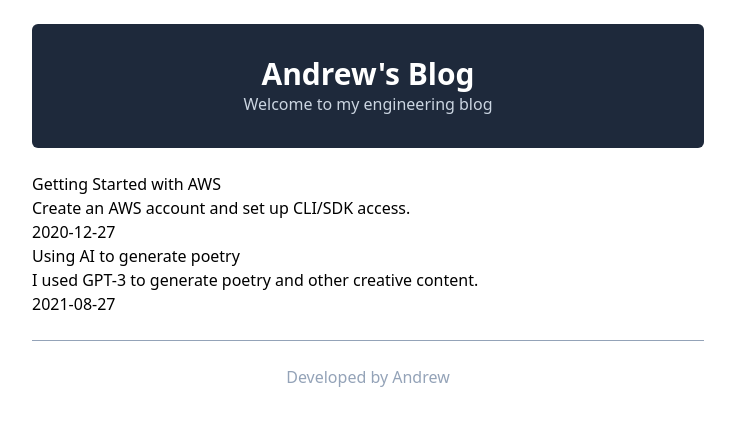
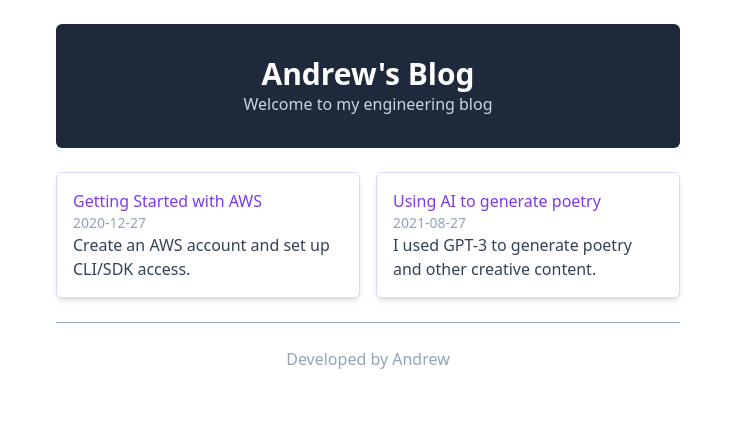
Before and after one commit to itsmandrew/Engineering-Blog, a Next.js app in the folder my-blog/: page / in a window 1280 px wide. Shown: the top 426 px of the page, without its empty margins (272-1007 px from the left). Built offline with nearby package versions, Linux system fonts and the light colour scheme.

Commit message:
Grid-like layout for homepage

```diff
--- a/my-blog/app/layout.tsx
+++ b/my-blog/app/layout.tsx
@@ -33,7 +33,7 @@
   return (
     <html lang="en">
       <body>
-        <div className="mx-auto borde max-w-2xl">
+        <div className="mx-auto borde max-w-2xl px-6">
           {header}
           {children}
           {footer}
--- a/my-blog/app/page.tsx
+++ b/my-blog/app/page.tsx
@@ -7,7 +7,9 @@
   const postPreviews = postMetaData.map((post) => (
     <PostPreview key={post.slug} {...post} />
   ));
-  return <div>{postPreviews}</div>;
+  return (
+    <div className="grid grid-cols-1 md:grid-cols-2 gap-4">{postPreviews}</div>
+  );
 };
 
 export default HomePage;
--- a/my-blog/components/PostPreview.tsx
+++ b/my-blog/components/PostPreview.tsx
@@ -4,12 +4,14 @@
 
 function PostPreview(props: PostMetadata) {
   return (
-    <div>
+    <div className="border border-violet-200 p-4 rounded-md shadow-md bg-white">
       <Link href={`/posts/${props.slug}`}>
-        <h2>{props.title}</h2>
+        <h2 className="font-bolt text-violet-600 hover:underline">
+          {props.title}
+        </h2>
       </Link>
-      <p>{props.subtitle}</p>
-      <p>{props.date}</p>
+      <p className="text-sm text-slate-400">{props.date}</p>
+      <p className="text-slate-700">{props.subtitle}</p>
     </div>
   );
 }
```
